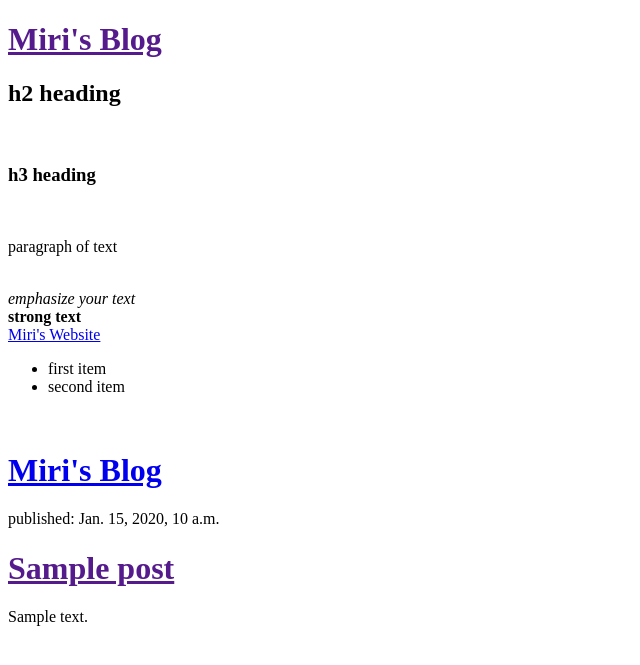
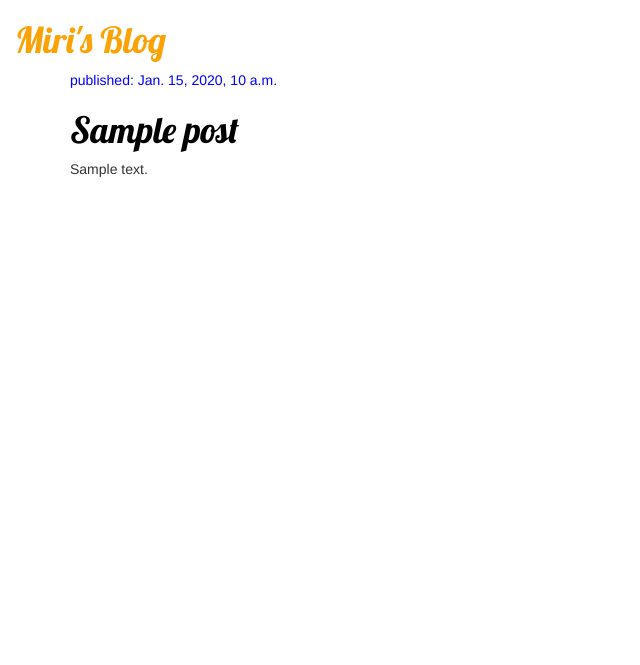
Before and after one commit to mrozenbaum/blog-django, a Django app: template blog/templates/blog/post_list.html in a window 1280 px wide. Shown: the top 665 px of the page, without its empty margins (0-640 px from the left). Run offline with Django 3.2, Linux system fonts and the light colour scheme; the template is opened without the code that fills it: values that come from a table or form of the project are taken from there, others are empty; tables that the repository leaves empty hold one stand-in row (values such as "Sample post"); some libraries are stand-ins or nearby versions.

Commit message:
added css

```diff
--- /dev/null
+++ b/blog/static/css/blog.css
@@ -0,0 +1,55 @@
+body {
+    padding-left: 15px;
+}
+
+h1 a {
+  color: #FCA205;
+  font-family: 'Lobster';
+}
+
+.page-header {
+    background-color: #ff9400;
+    margin-top: 0;
+    padding: 20px 20px 20px 40px;
+}
+
+.page-header h1, .page-header h1 a, .page-header h1 a:visited, .page-header h1 a:active {
+    color: #ffffff;
+    font-size: 36pt;
+    text-decoration: none;
+}
+
+.content {
+    margin-left: 40px;
+}
+
+h1, h2, h3, h4 {
+    font-family: 'Lobster', cursive;
+}
+
+.date {
+    color: blue;
+}
+
+.save {
+    float: right;
+}
+
+.post-form textarea, .post-form input {
+    width: 100%;
+}
+
+.top-menu, .top-menu:hover, .top-menu:visited {
+    color: #ffffff;
+    float: right;
+    font-size: 26pt;
+    margin-right: 20px;
+}
+
+.post {
+    margin-bottom: 70px;
+}
+
+.post h1 a, .post h1 a:visited {
+    color: #000000;
+}
--- a/blog/templates/blog/post_list.html
+++ b/blog/templates/blog/post_list.html
@@ -1,30 +1,37 @@
+{% load staticfiles %}
 <!DOCTYPE html>
 <html>
 <head>
+
   <title>Miri's Blog</title>
+  <link rel="stylesheet" href="//maxcdn.bootstrapcdn.com/bootstrap/3.2.0/css/bootstrap.min.css">
+  <link rel="stylesheet" href="//maxcdn.bootstrapcdn.com/bootstrap/3.2.0/css/bootstrap-theme.min.css">
+  <link href="//fonts.googleapis.com/css?family=Lobster&subset=latin,latin-ext" rel="stylesheet" type="text/css">
+  <link rel="stylesheet" href="{% static 'css/blog.css' %}">
+
+
 </head>
 <body>
-  <div>
-    <h1><a href="">Miri's Blog</a></h1>
-    <h2>h2 heading</h2><br>
-    <h3>h3 heading</h3><br>
-    <p>paragraph of text</p><br>
-    <em>emphasize your text</em><br>
-    <strong>strong text</strong><br>
-    <a href="miriamrozenbaum.com">Miri's Website</a><br>
-    <ul><li>first item</li><li>second item</li></ul><br>
-  </div>
 
-        <div>
+  <div class="page_header">
       <h1><a href="/">Miri's Blog</a></h1>
   </div>
 
+  <div class="content container">
+    <div class="row">
+        <div class="col-md-8">
             {% for post in posts %}
-        <div>
+                <div class="post">
+                    <div class="date">
                         <p>published: {{ post.published_date }}</p>
+                    </div>
                     <h1><a href="">{{ post.title }}</a></h1>
                     <p>{{ post.text|linebreaksbr }}</p>
                 </div>
             {% endfor %}
+        </div>
+    </div>
+  </div>
+
 </body>
 </html>
```
Lines whose indentation alone changed are shown as unchanged.
